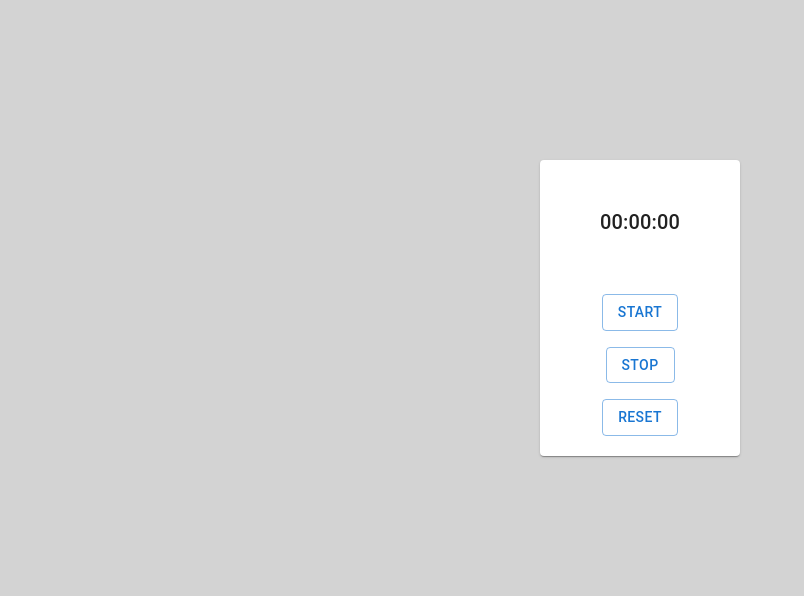
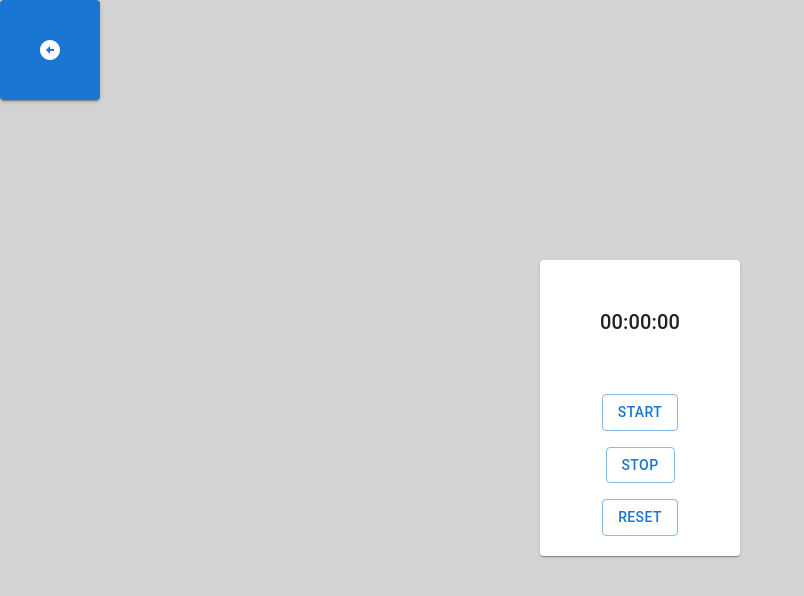
Before and after one commit to Mniszku/AppGym, a React (Create React App) app: page /Timer in a window 1280 px wide. Shown: the top 596 px of the page, without its empty margins (0-804 px from the left). Built offline with nearby package versions, Linux system fonts and the light colour scheme.

Commit message:
Add Button/ change color/

```diff
--- a/src/DayGym/DayGym.jsx
+++ b/src/DayGym/DayGym.jsx
@@ -1,5 +1,6 @@
 import React from 'react';
-
+import ArrowCircleLeftIcon from '@mui/icons-material/ArrowCircleLeft';
+import Button from '@mui/material/Button';
 
 
 const DayGym = () => {
@@ -7,9 +8,10 @@ const DayGym = () => {
     console.log("hello1");
     return (
 <>
-   <div>
+<Button variant="contained" color="primary"  path={"/Home"} sx={{width: 100, height: 100}}>
+      <ArrowCircleLeftIcon/>
+      </Button>
 
-   </div>
 </>
 
 
--- a/src/MyDiet/MyDitet.jsx
+++ b/src/MyDiet/MyDitet.jsx
@@ -1,5 +1,7 @@
 import React, { useState } from "react";
 import MealList from "./MealList";
+import ArrowCircleLeftIcon from '@mui/icons-material/ArrowCircleLeft';
+import Button from '@mui/material/Button';
 
 
 function MyDitet() {
@@ -24,6 +26,11 @@ function MyDitet() {
   }
 
   return (
+      <>
+    <Button variant="contained" color="primary"  path={"/Home"} sx={{width: 100, height: 100}}>
+    <ArrowCircleLeftIcon/>
+    </Button>
+
     <div className="App">
       <section className="controls">
         <input
@@ -35,6 +42,7 @@ function MyDitet() {
       </section>
       {mealData && <MealList mealData={mealData} />}
     </div>
+    </>
   );
 }
 
--- a/src/MyTraining/MyTraining.jsx
+++ b/src/MyTraining/MyTraining.jsx
@@ -1,12 +1,14 @@
-
-
+import ArrowCircleLeftIcon from '@mui/icons-material/ArrowCircleLeft';
+import Button from '@mui/material/Button';
 
 const MyTraining = () => {
 
 
     return (
 <>
-   <div> My Training</div>
+<Button variant="contained" color="primary"  path={"/Home"} sx={{width: 100, height: 100}}>
+      <ArrowCircleLeftIcon/>
+      </Button>
 
 
 
--- a/src/Timer/Timer.jsx
+++ b/src/Timer/Timer.jsx
@@ -3,6 +3,8 @@ import Button from '@mui/material/Button';
 import Card from '@mui/material/Card';
 import Grid from '@mui/material/Grid';
 import Typography from '@mui/material/Typography';
+import ArrowCircleLeftIcon from '@mui/icons-material/ArrowCircleLeft';
+
 
 
 const Timer = () => {
@@ -20,6 +22,10 @@ const Timer = () => {
       return () => clearInterval(interval);
     }, [running]);
     return (
+      <>
+      <Button variant="contained" color="primary"  path={"/Home"} sx={{width: 100, height: 100}}>
+      <ArrowCircleLeftIcon/>
+      </Button>
       <Grid display="flex" justify="center" container spacing={2}>
          <Grid item xs={5}></Grid>
          <Grid item xs={2}>
@@ -49,7 +55,7 @@ const Timer = () => {
     </Grid>
     <Grid item xs={5}></Grid>
     </Grid>
-
+    </>
     );
   };
   export default Timer;
--- a/src/index.css
+++ b/src/index.css
@@ -49,7 +49,7 @@ input {
 button {
   width: 100%;
   padding: 0.5rem 1rem;
-  background-color: #7f21eb;
+  background-color: blue ;
   color: #f3f3f3;
   border: none;
   font-family: "Roboto", sans-serif;
@@ -57,7 +57,7 @@ button {
 }
 
 button:hover {
-  background-color: #6c13d1;
+  background-color: green ;
   cursor: pointer;
 }
 
```
